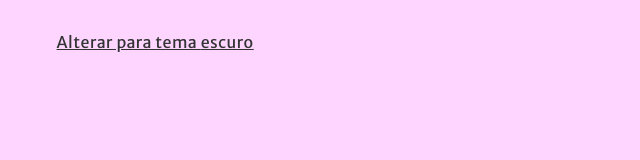
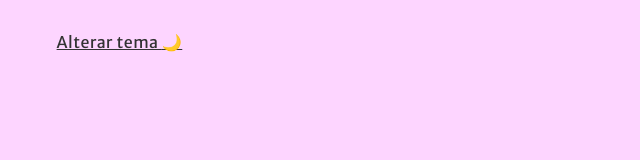
Before and after one commit to vitoraugustto/gepetto, a React (Vite) app: page / in a window 1280 px wide. Shown: the top 160 px of the page, without its empty margins (233-873 px from the left). Built offline with nearby package versions, Linux system fonts and the light colour scheme.

Commit message:
feat: add emoji to represent next theme

```diff
--- a/src/components/Layout/Background/Background.tsx
+++ b/src/components/Layout/Background/Background.tsx
@@ -21,8 +21,8 @@ export const Background: React.FC<IBackground> = ({ children }) => {
             fontFamily="Merriweather Sans"
             style={{ textDecoration: 'underline' }}
           >
-            Alterar para tema&nbsp;
-            {theme.palette.mode === 'light' ? 'escuro' : 'claro'}
+            Alterar tema&nbsp;
+            {theme.palette.mode === 'light' ? '🌙' : '☀️'}
           </Text>
         </Box>
       </Box>
```
